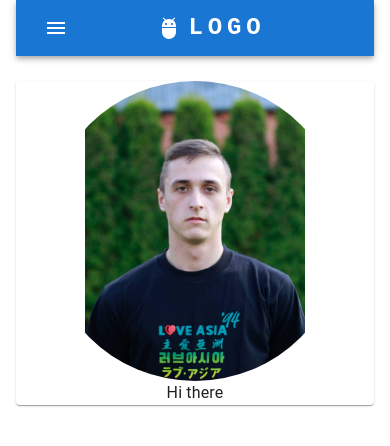
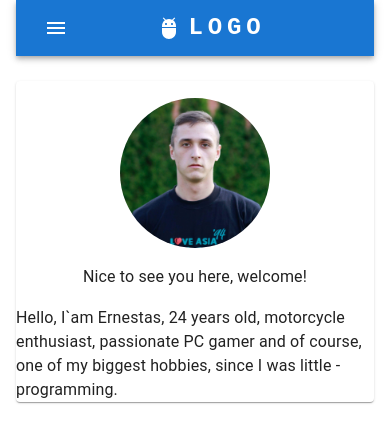
Before and after one commit to ErnestasRa/Portfolio-Page---React-TypeScript-NodeJS-MUI, a React (Create React App) app: page / in a window 390 px wide. Shown: the top 446 px of the page. Built offline with nearby package versions, Linux system fonts and the light colour scheme.

Commit message:
feat: added responsive breakpoints for image and aboutme

```diff
--- a/src/components/about-me/about-me.tsx
+++ b/src/components/about-me/about-me.tsx
@@ -6,7 +6,14 @@ import {
 
 const AboutMe: React.FC = () => (
   <Box>
-    <Typography>Hi there</Typography>
+    <Typography sx={{ mb: '2vh', textAlign: { md: 'inherit', xs: 'center' } }}>
+      Nice to see you here, welcome!
+    </Typography>
+    <Typography>
+      Hello, I`am Ernestas, 24 years old, motorcycle enthusiast,
+      passionate PC gamer and of course,
+      one of my biggest hobbies, since I was little - programming.
+    </Typography>
   </Box>
   );
 
--- a/src/components/profile-picture/picture-box.tsx
+++ b/src/components/profile-picture/picture-box.tsx
@@ -10,12 +10,13 @@ const PictureBox: React.FC = () => (
     component="img"
     src={ProfilePic}
     sx={{
-  objectFit: 'contain',
-  height: 400,
-  width: 400,
-  borderRadius: 400,
-  maxHeight: { xs: 300, md: 400 },
-  maxWidth: { xs: 300, md: 400 },
+  margin: '2vh',
+  objectFit: 'cover',
+  height: 250,
+  width: 250,
+  borderRadius: { xs: 50, md: 2000 },
+  maxHeight: { xs: 150, md: 300 },
+  maxWidth: { xs: 150, md: 300 },
 }}
   />
   );
--- a/src/pages/main-page.tsx
+++ b/src/pages/main-page.tsx
@@ -12,9 +12,9 @@ const MainPage: React.FC = () => (
     <ResponsiveAppBar />
     <Paper sx={{
       display: 'flex',
-      flexDirection: 'column',
+      flexDirection: { xs: 'column', md: 'row' },
       alignContent: 'center',
-      alignItems: 'center',
+      alignItems: { xs: 'center', md: 'center' },
       mt: '3vh',
     }}
     >
```
